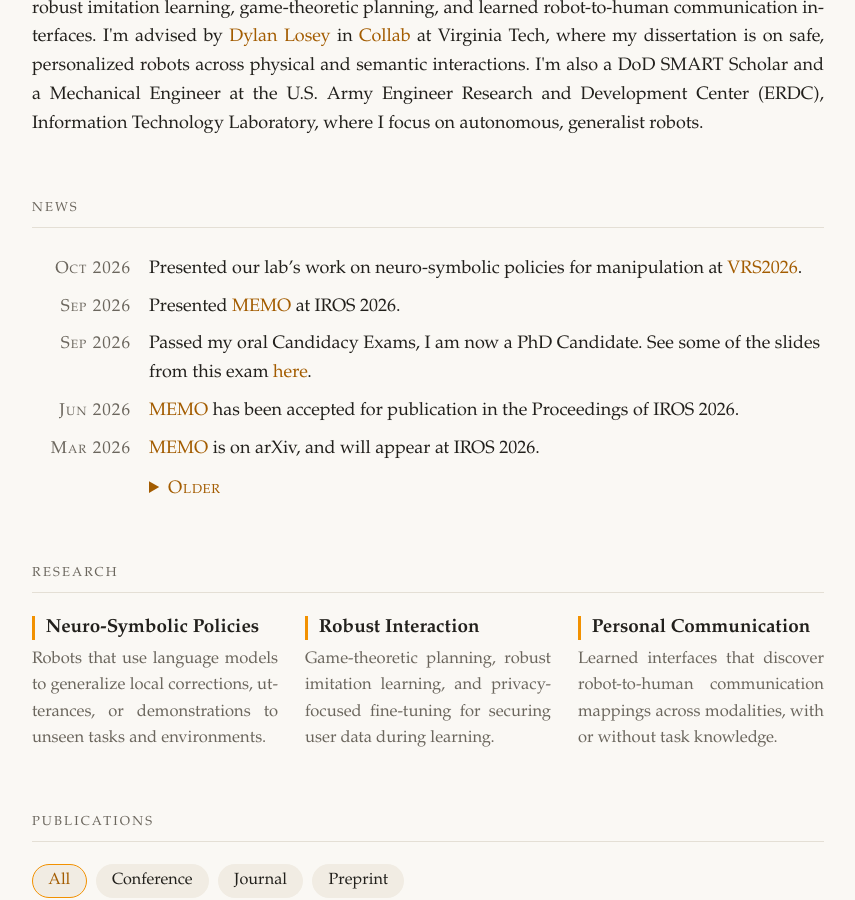
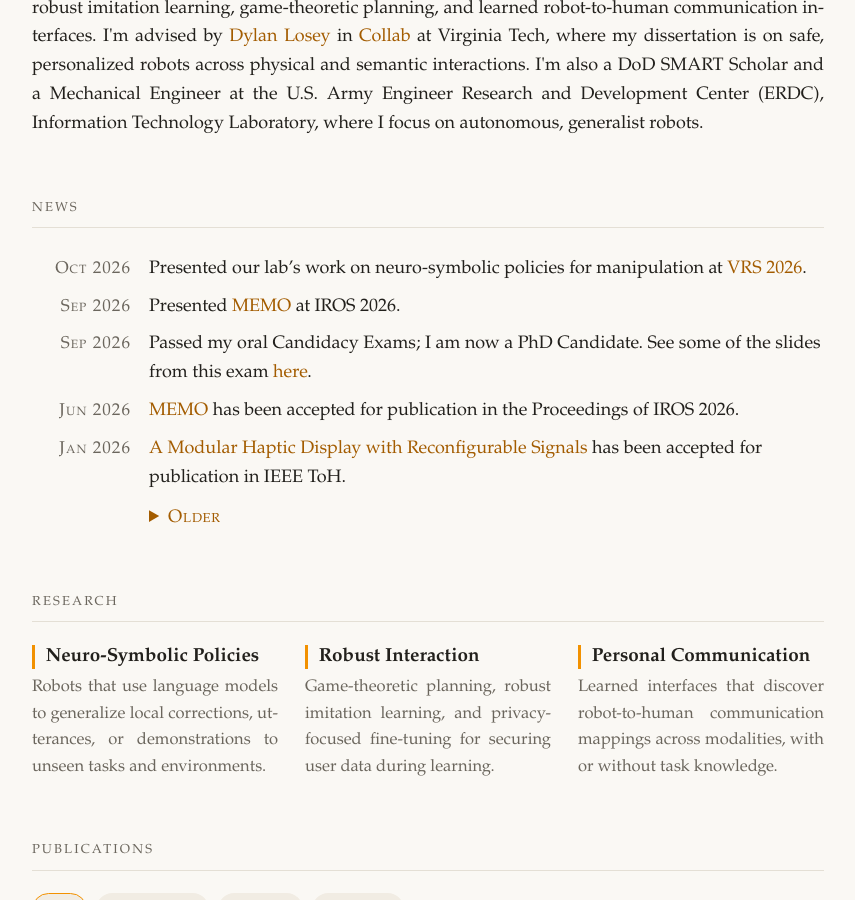
Before and after one commit to benjaminchristie/benjaminchristie.github.io, a Jekyll site: the page built from index.html, in a window 1280 px wide and 900 px high, scrolled down 303 px. Shown: the whole window, without its empty margins (212-1067 px from the left). Built offline with Jekyll 4.4.1, drawn with Linux system fonts in a browser that asks for light colours; some of the changed lines change nothing that is shown.

Commit message:
fix news

```diff
--- a/_data/news.yml
+++ b/_data/news.yml
@@ -1,31 +1,25 @@
 # Newest first is easiest to read, but the page sorts by date either way.
 # date: YYYY-MM-DD. text: markdown, so [links](https://...) work.
 - date: 2026-10-23
-  text: "Presented our lab's work on neuro-symbolic policies for manipulation at [VRS2026](https://virginia-robotics.github.io/)."
+  text: "Presented our lab's work on neuro-symbolic policies for manipulation at [VRS 2026](https://virginia-robotics.github.io/)."
 
 - date: 2026-09-28
   text: "Presented [MEMO](https://arxiv.org/abs/2603.04560) at IROS 2026."
 
 - date: 2026-09-22
-  text: "Passed my oral Candidacy Exams, I am now a PhD Candidate. See some of the slides from this exam [here](https://benjaminchristie.github.io/showcase/)."
+  text: "Passed my oral Candidacy Exams; I am now a PhD Candidate. See some of the slides from this exam [here](https://benjaminchristie.github.io/showcase/)."
 
 - date: 2026-06-16
   text: "[MEMO](https://arxiv.org/abs/2603.04560) has been accepted for publication in the Proceedings of IROS 2026."
 
-- date: 2026-03-04
-  text: "[MEMO](https://arxiv.org/abs/2603.04560) is on arXiv, and will appear at IROS 2026."
-
-- date: 2026-02-02
-  text: "[Language Movement Primitives](https://arxiv.org/abs/2602.02839) is on arXiv."
-
 - date: 2026-01-01
   text: "[A Modular Haptic Display with Reconfigurable Signals](https://arxiv.org/abs/2506.05648) has been accepted for publication in IEEE ToH."
 
-- date: 2025-09-22
-  text: "[Fine-Tuning Robot Policies While Maintaining User Privacy](https://arxiv.org/abs/2509.18311) is on arXiv."
+- date: 2025-05-15
+  text: "Presented [Personalizing Interfaces to Humans with User-Friendly Priors](https://ieeexplore.ieee.org/stamp/stamp.jsp?arnumber=11128246) at ICRA 2025."
 
-- date: 2025-06-06
-  text: "[A Modular Haptic Display with Reconfigurable Signals](https://arxiv.org/abs/2506.05648) is on arXiv."
+- date: 2024-06-01
+  text: "Accepted a second DoD SMART Scholar award, I will be continuing my research as a PhD student in the Collab!"
 
-- date: 2025-04-08
-  text: "[Safe Interaction via Monte Carlo Linear-Quadratic Games](https://arxiv.org/abs/2504.06124) is on arXiv."
+- date: 2024-04-20
+  text: "Defended my Master's Thesis: Adaptive Communication Interfaces for Human-Robot Collaboration"
```
